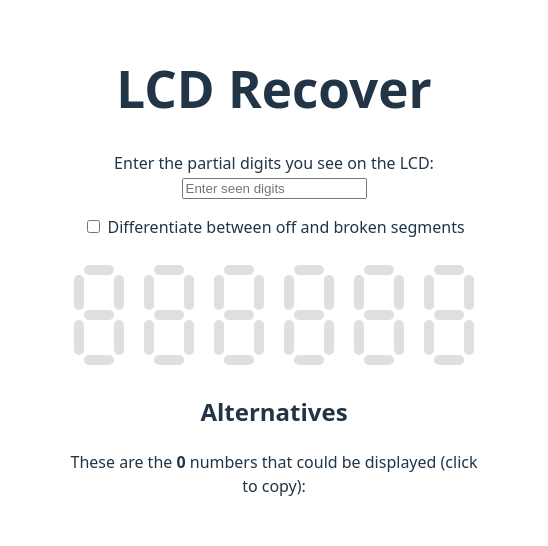
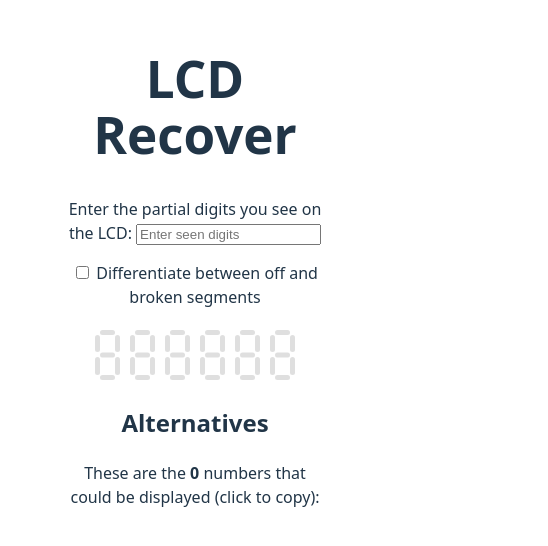
Before and after one commit to mjumbewu/lcd-recover, a Vue app: page / in a window 390 px wide. Shown: the part 152-698 px from the top of the page, 548 px wide, since content can reach past the window. Built offline with nearby package versions, Linux system fonts and the light colour scheme.

Commit message:
Make a little more mobile friendly

```diff
--- a/src/App.vue
+++ b/src/App.vue
@@ -51,6 +51,9 @@ const handleSegmentClick = () => {
             Enter the partial digits you see on the LCD:
             <input
                 type="text"
+                pattern="[0-9]*"
+                inputmode="numeric"
+                maxlength="6"
                 v-model="seen"
                 placeholder="Enter seen digits"
                 @input="handleSeenChange"
--- a/src/components/DigitDisplay.vue
+++ b/src/components/DigitDisplay.vue
@@ -110,6 +110,15 @@ const brokenSegmentColor = computed(() => {
     --segment-weight: 10px;
 }
 
+@media (width < 60em) {
+    .digit {
+        width: 25px;
+        height: 50px;
+        margin: 5px;
+        --segment-weight: 5px;
+    }
+}
+
 .segment {
     display: block;
     position: absolute;
```
